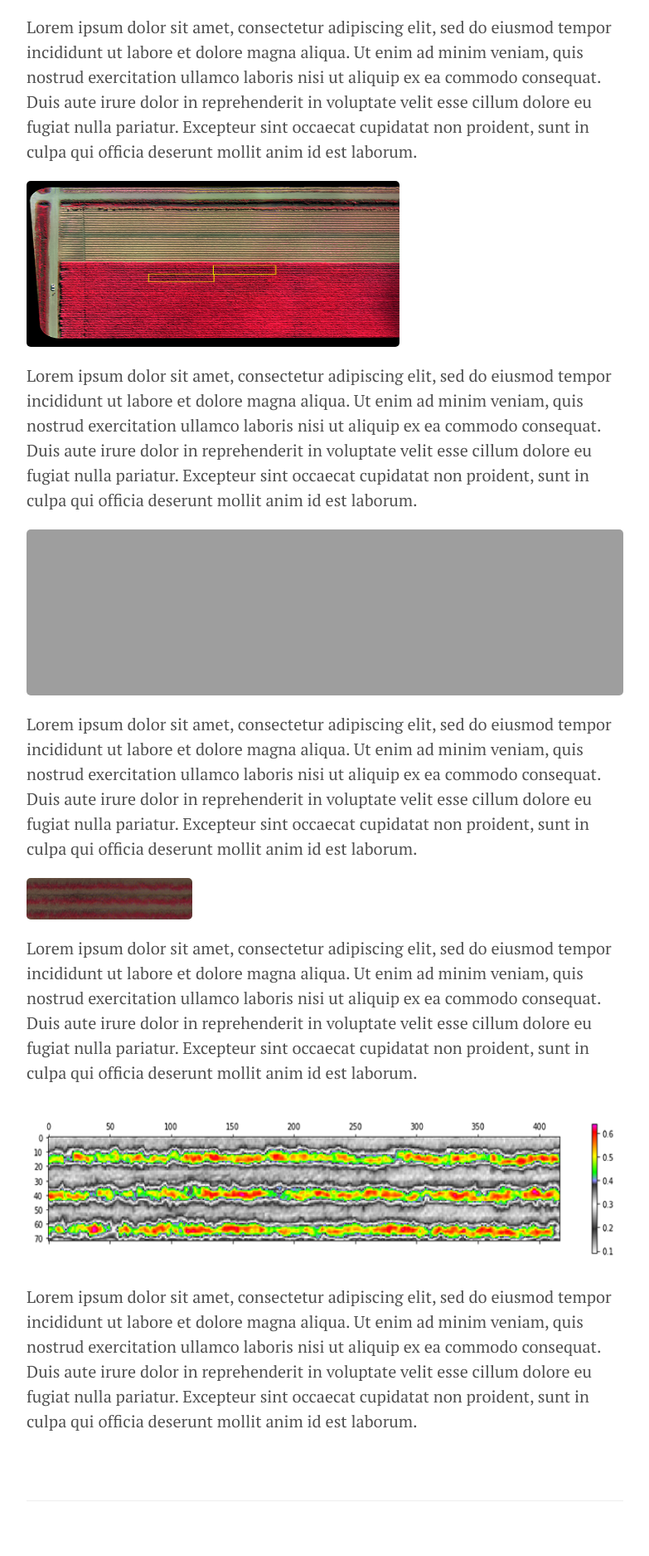
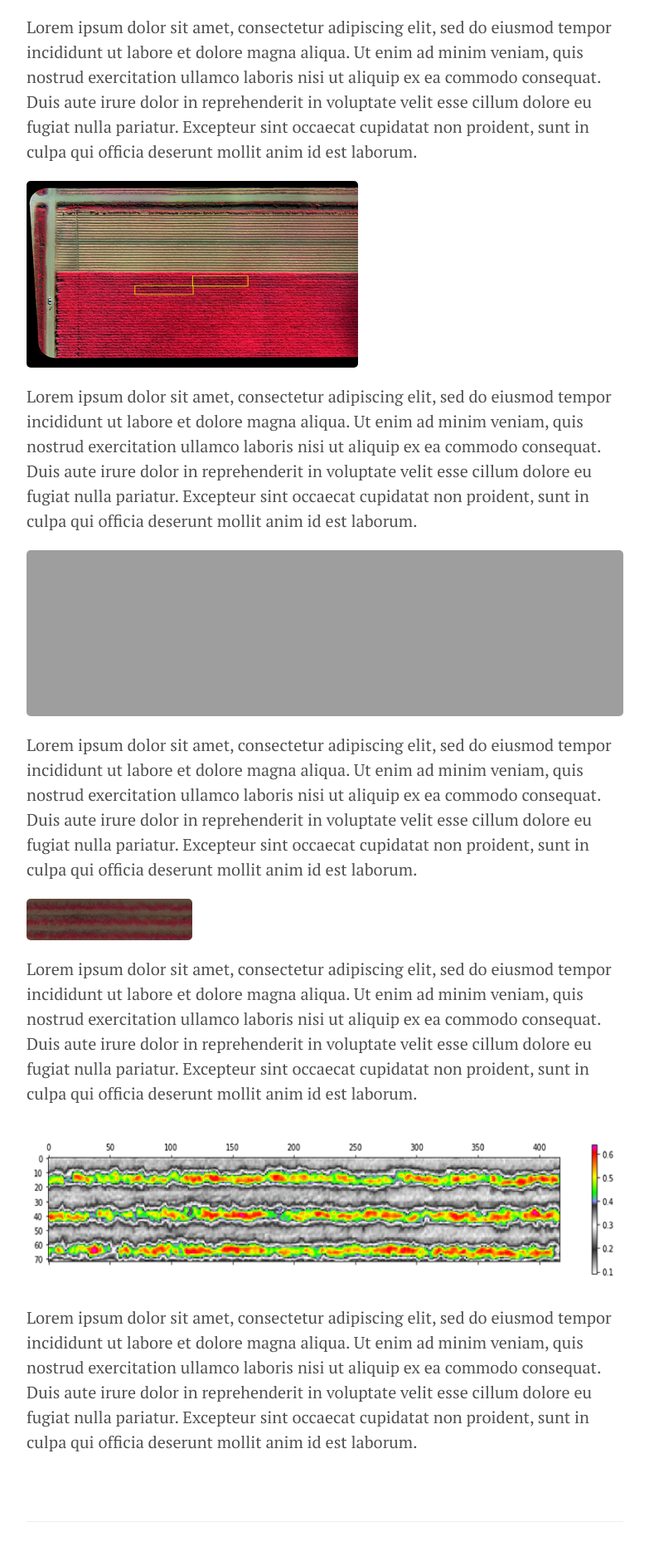
Before and after one commit to geraldmc/geraldmc.github.io, a Jekyll site: the page built from _posts/2019-02-23-predicting-yield-1.md, in a window 1280 px wide. Shown: the part 2228-4103 px from the top of the page at 83% size, without its empty margins (248-1031 px from the left). Built offline with Jekyll 4.4.1, drawn with Linux system fonts in a browser that asks for light colours.

Commit message:
adjusts picture sizes

```diff
--- a/_posts/2019-02-23-predicting-yield-1.md
+++ b/_posts/2019-02-23-predicting-yield-1.md
@@ -37,7 +37,7 @@ Lorem ipsum dolor sit amet, consectetur adipiscing elit, sed do eiusmod tempor i
 
 Lorem ipsum dolor sit amet, consectetur adipiscing elit, sed do eiusmod tempor incididunt ut labore et dolore magna aliqua. Ut enim ad minim veniam, quis nostrud exercitation ullamco laboris nisi ut aliquip ex ea commodo consequat. Duis aute irure dolor in reprehenderit in voluptate velit esse cillum dolore eu fugiat nulla pariatur. Excepteur sint occaecat cupidatat non proident, sunt in culpa qui officia deserunt mollit anim id est laborum.
 
-![NGR Highlight]({{ site.url }}/assets/NGR-highlight.png){:height="200px" width="450px"}
+![NGR Highlight]({{ site.url }}/assets/NGR-highlight.png){:height="225px" width="400px"}
 
 Lorem ipsum dolor sit amet, consectetur adipiscing elit, sed do eiusmod tempor incididunt ut labore et dolore magna aliqua. Ut enim ad minim veniam, quis nostrud exercitation ullamco laboris nisi ut aliquip ex ea commodo consequat. Duis aute irure dolor in reprehenderit in voluptate velit esse cillum dolore eu fugiat nulla pariatur. Excepteur sint occaecat cupidatat non proident, sunt in culpa qui officia deserunt mollit anim id est laborum.
 
```
